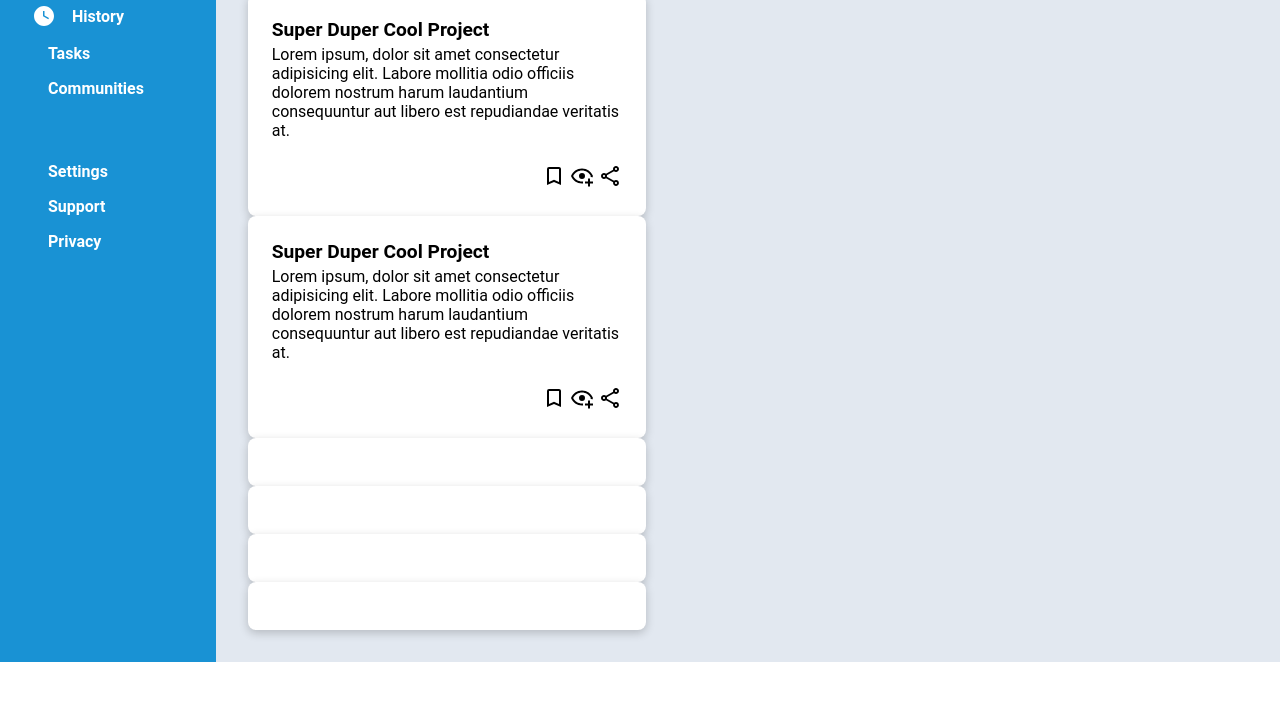
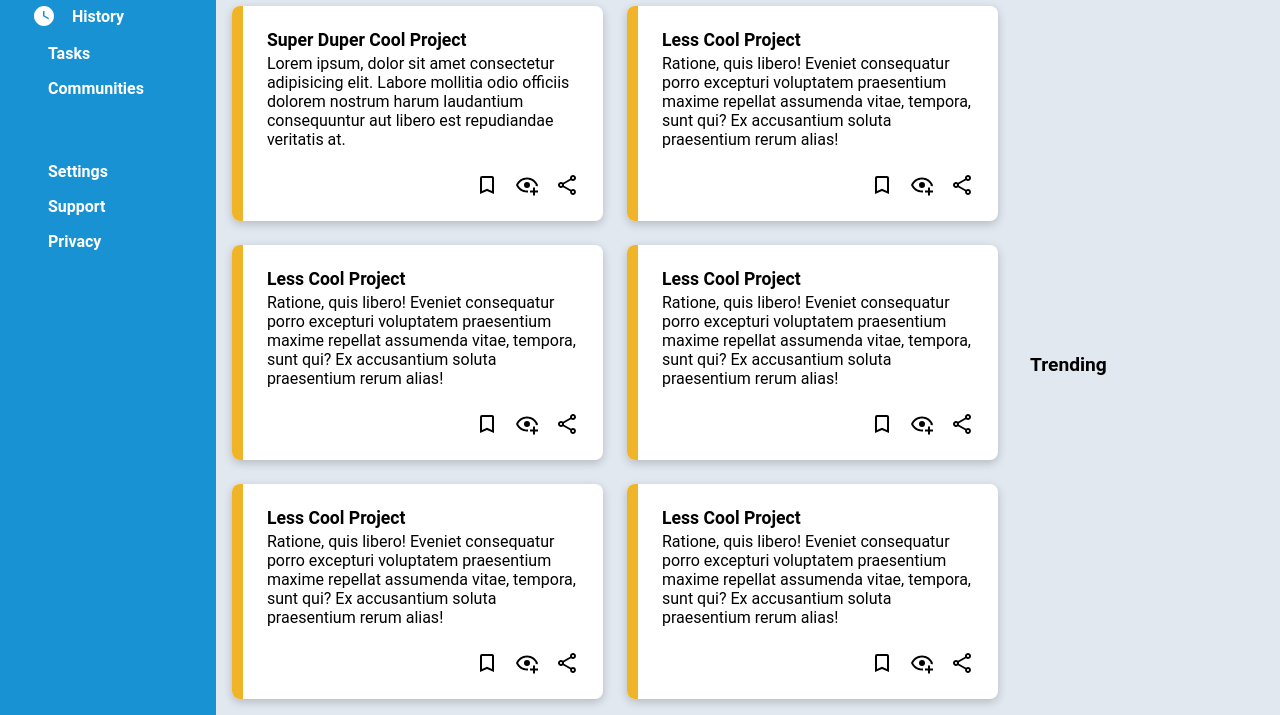
Before and after one commit to filipryznar/Admin-Dashboard, a plain HTML site: page index.html in a window 1280 px wide. Shown: the part 209-924 px from the top of the page. Before the commit the page ends 871 px from the top, so only its background shows below. Drawn offline with Linux system fonts and the light colour scheme; files whose address does not match are found by name.

Commit message:
card section finished

```diff
--- a/index.html
+++ b/index.html
@@ -112,39 +112,134 @@
       <div class="main-content">
         <div class="your-projects">
           <div class="head">Your Projects</div>
+          <div class="card-container">
             <div class="card">
+              <div class="stripe"></div>
+              <div class="rest-of-card">
                 <p class="title">Super Duper Cool Project</p>
                 <p>
-              Lorem ipsum, dolor sit amet consectetur adipisicing elit. Labore
-              mollitia odio officiis dolorem nostrum harum laudantium
+                  Lorem ipsum, dolor sit amet consectetur adipisicing elit.
+                  Labore mollitia odio officiis dolorem nostrum harum laudantium
                   consequuntur aut libero est repudiandae veritatis at.
                 </p>
                 <div class="icons">
                   <img src="Assets/bookmark-outline-custom.png" alt="" />
                   <img src="Assets/eye-plus-outline-custom.png" alt="" />
-              <img src="Assets/share-variant-outline-custom (1).png" alt="" />
+                  <img
+                    src="Assets/share-variant-outline-custom (1).png"
+                    alt=""
+                  />
+                </div>
               </div>
             </div>
             <div class="card">
-            <p class="title">Super Duper Cool Project</p>
+              <div class="stripe"></div>
+              <div class="rest-of-card">
+                <p class="title">Less Cool Project</p>
                 <p>
-              Lorem ipsum, dolor sit amet consectetur adipisicing elit. Labore
-              mollitia odio officiis dolorem nostrum harum laudantium
-              consequuntur aut libero est repudiandae veritatis at.
+                  Ratione, quis libero! Eveniet consequatur porro excepturi
+                  voluptatem praesentium maxime repellat assumenda vitae,
+                  tempora, sunt qui? Ex accusantium soluta praesentium rerum
+                  alias!
                 </p>
                 <div class="icons">
                   <img src="Assets/bookmark-outline-custom.png" alt="" />
                   <img src="Assets/eye-plus-outline-custom.png" alt="" />
-              <img src="Assets/share-variant-outline-custom (1).png" alt="" />
+                  <img
+                    src="Assets/share-variant-outline-custom (1).png"
+                    alt=""
+                  />
                 </div>
               </div>
-          <div class="card"></div>
-          <div class="card"></div>
-          <div class="card"></div>
-          <div class="card"></div>
             </div>
-        <div class="announcements"></div>
-        <div class="trending"></div>
+            <div class="card">
+              <div class="stripe"></div>
+              <div class="rest-of-card">
+                <p class="title">Less Cool Project</p>
+                <p>
+                  Ratione, quis libero! Eveniet consequatur porro excepturi
+                  voluptatem praesentium maxime repellat assumenda vitae,
+                  tempora, sunt qui? Ex accusantium soluta praesentium rerum
+                  alias!
+                </p>
+                <div class="icons">
+                  <img src="Assets/bookmark-outline-custom.png" alt="" />
+                  <img src="Assets/eye-plus-outline-custom.png" alt="" />
+                  <img
+                    src="Assets/share-variant-outline-custom (1).png"
+                    alt=""
+                  />
+                </div>
+              </div>
+            </div>
+            <div class="card">
+              <div class="stripe"></div>
+              <div class="rest-of-card">
+                <p class="title">Less Cool Project</p>
+                <p>
+                  Ratione, quis libero! Eveniet consequatur porro excepturi
+                  voluptatem praesentium maxime repellat assumenda vitae,
+                  tempora, sunt qui? Ex accusantium soluta praesentium rerum
+                  alias!
+                </p>
+                <div class="icons">
+                  <img src="Assets/bookmark-outline-custom.png" alt="" />
+                  <img src="Assets/eye-plus-outline-custom.png" alt="" />
+                  <img
+                    src="Assets/share-variant-outline-custom (1).png"
+                    alt=""
+                  />
+                </div>
+              </div>
+            </div>
+            <div class="card">
+              <div class="stripe"></div>
+              <div class="rest-of-card">
+                <p class="title">Less Cool Project</p>
+                <p>
+                  Ratione, quis libero! Eveniet consequatur porro excepturi
+                  voluptatem praesentium maxime repellat assumenda vitae,
+                  tempora, sunt qui? Ex accusantium soluta praesentium rerum
+                  alias!
+                </p>
+                <div class="icons">
+                  <img src="Assets/bookmark-outline-custom.png" alt="" />
+                  <img src="Assets/eye-plus-outline-custom.png" alt="" />
+                  <img
+                    src="Assets/share-variant-outline-custom (1).png"
+                    alt=""
+                  />
+                </div>
+              </div>
+            </div>
+            <div class="card">
+              <div class="stripe"></div>
+              <div class="rest-of-card">
+                <p class="title">Less Cool Project</p>
+                <p>
+                  Ratione, quis libero! Eveniet consequatur porro excepturi
+                  voluptatem praesentium maxime repellat assumenda vitae,
+                  tempora, sunt qui? Ex accusantium soluta praesentium rerum
+                  alias!
+                </p>
+                <div class="icons">
+                  <img src="Assets/bookmark-outline-custom.png" alt="" />
+                  <img src="Assets/eye-plus-outline-custom.png" alt="" />
+                  <img
+                    src="Assets/share-variant-outline-custom (1).png"
+                    alt=""
+                  />
+                </div>
+              </div>
+            </div>
+          </div>
+        </div>
+        <div class="announcements">
+          <div class="head">Announcements</div>
+        </div>
+        <div class="trending">
+          <div class="head">Trending</div>
+        </div>
       </div>
     </div>
   </body>
--- a/style.css
+++ b/style.css
@@ -144,20 +144,44 @@ button {
 
 .main-content {
   display: grid;
-  padding: 2rem;
-  grid-template-columns: repeat(auto-fit, minmax(350px, 1fr));
+  grid-template-columns: 3fr 1fr;
+  grid-template-rows: 1fr 1fr;
 }
+
+/* Card styling */
+
 .card {
-  width: 350px;
-  padding: 1.5rem;
+  /* height: 220px; */
+
   border-radius: 8px;
   background-color: #ffffff;
   box-shadow: 0 3px 10px rgb(0 0 0 / 0.2);
   display: grid;
+  grid-template-columns: 3% 1fr;
+  overflow: hidden;
+  transition: box-shadow 0.3s ease;
+  align-content: stretch;
+}
+.card:hover {
+  box-shadow: 0 5px 15px rgb(0 0 0 / 0.3); /* Adjust the box-shadow on hover */
+}
+.stripe {
+  grid-area: 1/1/2/2;
+  background-color: #f0b429;
+  height: 100%;
 }
 .icons {
   justify-self: end;
   margin-top: 1.5rem;
+  display: grid;
+  grid-template-rows: 1fr;
+  grid-template-columns: 1fr 1fr 1fr;
+  gap: 1rem;
+}
+
+.rest-of-card {
+  padding: 1.5rem;
+  display: grid;
 }
 .card p {
   margin: 0px;
@@ -165,6 +189,38 @@ button {
 
 .title {
   font-weight: bold;
-  font-size: 1.2rem;
+  font-size: 1.1rem;
   padding-bottom: 4px;
 }
+
+/* .head {
+  font-weight: bold;
+  font-size: 1.2rem;
+  padding-bottom: 0.5rem;
+  grid-column: 1/3;
+}
+*/
+.your-projects {
+  grid-area: 1/1/3/2;
+}
+
+.card-container {
+  display: grid;
+  padding: 1rem;
+  grid-template-columns: repeat(auto-fit, minmax(300px, 1fr));
+  grid-template-rows: 50px repeat(minmax(230px, 1fr));
+
+  gap: 1.5rem;
+}
+
+.head {
+  font-weight: bold;
+  font-size: 1.2rem;
+  padding-left: 1rem;
+  padding-top: 1.5rem;
+}
+.announcements {
+  grid-area: 1/2/2/3;
+}
+.trending {
+}
```
Lines whose indentation alone changed are shown as unchanged.
